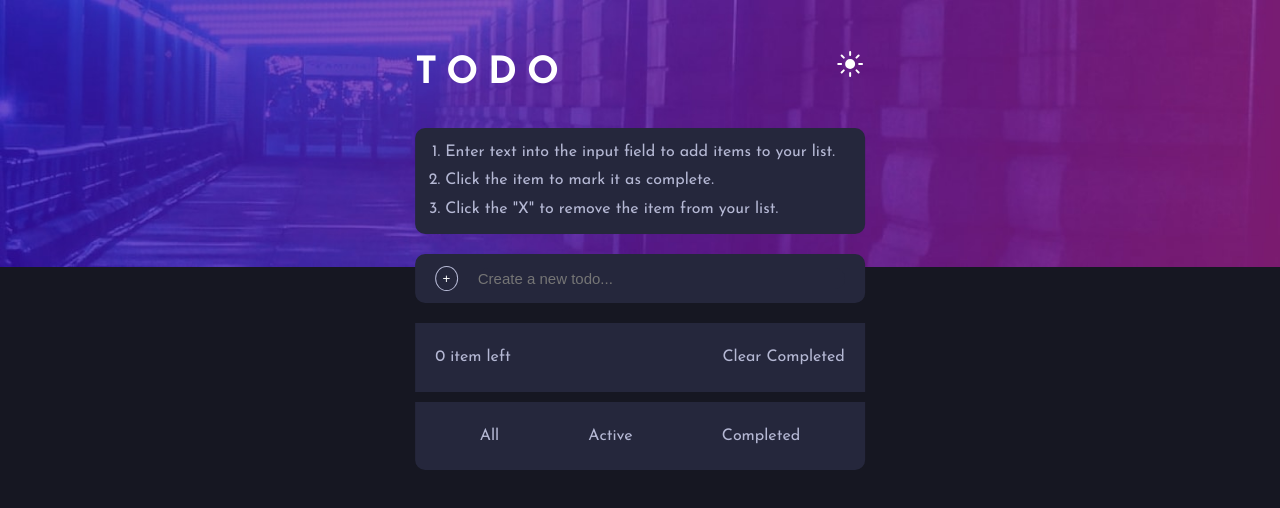
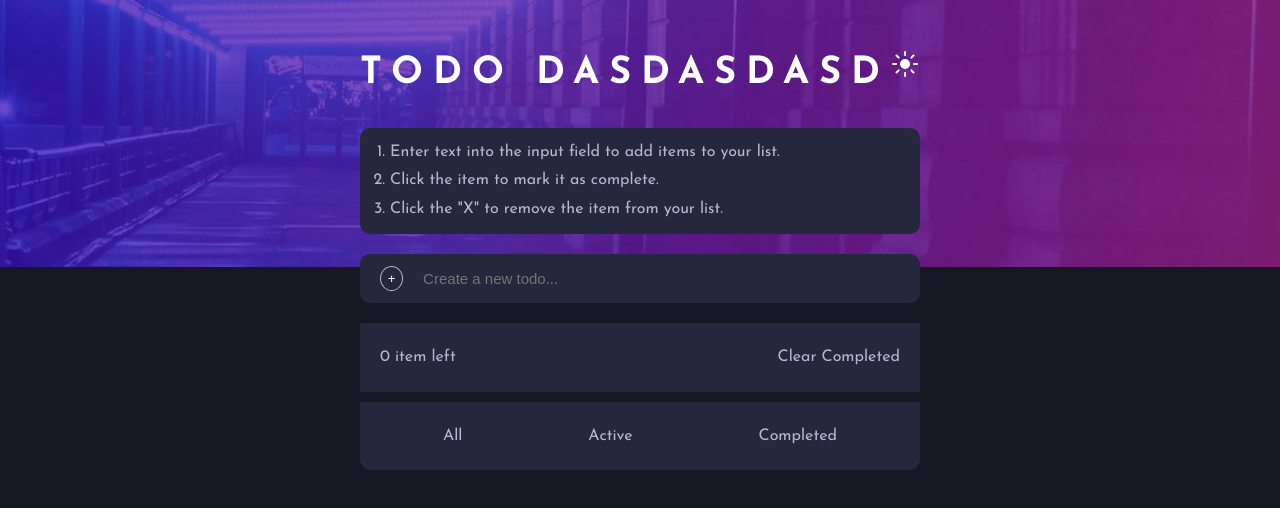
Before and after one commit to Duyen-codes/todo-app, a plain HTML site: page index.html in a window 1280 px wide. Drawn offline with Linux system fonts and the light colour scheme.

Commit message:
latest changes

```diff
--- a/index.html
+++ b/index.html
@@ -9,7 +9,7 @@
   <body>
     <main>
       <section class="top-img">
-        <h1>Todo</h1>
+        <h1>Todo dasdasdasd</h1>
         <btn class="btn-tgl"></btn>
       </section>
 
```
